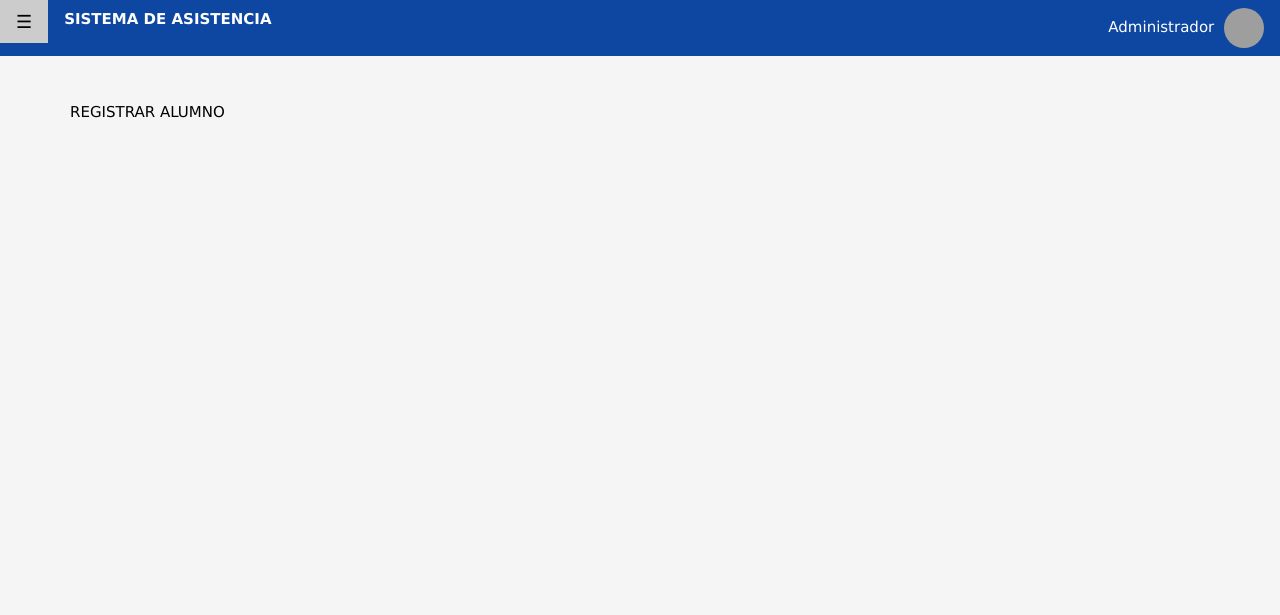
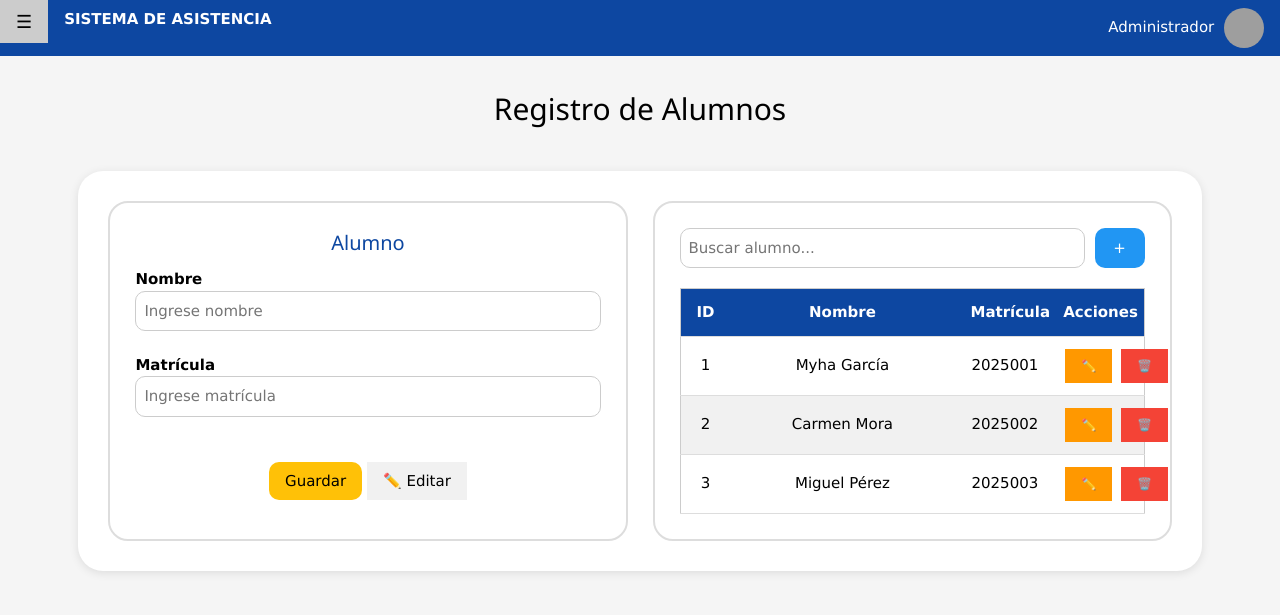
Before and after one commit to Analimartinezz/Asistencia, a website: page public/registroAlumno.html in a window 1280 px wide. Drawn offline with Linux system fonts and the light colour scheme; grey boxes are pictures that could not be loaded.

Commit message:
Registro alumnos

```diff
--- a/public/registroAlumno.html
+++ b/public/registroAlumno.html
@@ -1,10 +1,11 @@
 <!DOCTYPE html>
 <html lang="es">
+
 <head>
     <meta charset="UTF-8">
     <meta name="viewport" content="width=device-width, initial-scale=1">
 
-<title>Sistema de Asistencia</title>
+    <title>Registro de Alumnos</title>
 
     <link rel="stylesheet" href="css/w3.css">
 
@@ -20,26 +21,6 @@ body{
             color:white;
         }
 
-/* Tarjetas */
-.tarjeta{
-    background:white;
-    border-radius:20px;
-    padding:25px;
-    min-height:260px;
-    text-align:center;
-    box-shadow:0 2px 10px rgba(0,0,0,0.1);
-    transition:0.3s;
-}
-
-.tarjeta:hover{
-    transform:translateY(-5px);
-}
-
-.numero{
-    font-size:50px;
-    font-weight:bold;
-    color:#0D47A1;
-}
 
         .icono{
             font-size:50px;
@@ -58,11 +39,114 @@ body{
             margin-left:5px;
         }
 
+        /* Contenedor principal */
+        .contenedor-boceto{
+            width:90%;
+            max-width:1200px;
+            margin:40px auto;
+            background:white;
+            border-radius:25px;
+            padding:30px;
+            display:flex;
+            gap:25px;
+            box-shadow:0 2px 10px rgba(0,0,0,0.1);
+        }
+
+        /* Formulario 50% */
+        .panel-formulario{
+            flex:1;
+            border:2px solid #ddd;
+            border-radius:20px;
+            padding:25px;
+            box-sizing:border-box;
+        }
+
+        .panel-formulario h4{
+            margin-top:0;
+            text-align:center;
+            color:#0D47A1;
+        }
+
+        .panel-formulario label{
+            font-weight:bold;
+        }
+
+        .panel-formulario input{
+            width:100%;
+            border-radius:10px !important;
+        }
+
+        /* Tabla 50% */
+        .panel-tabla{
+            flex:1;
+            border:2px solid #ddd;
+            border-radius:20px;
+            padding:25px;
+            box-sizing:border-box;
+        }
+
+        .busqueda{
+            display:flex;
+            gap:10px;
+            align-items:center;
+            margin-bottom:20px;
+        }
+
+        .busqueda input{
+            flex:1;
+            height:40px;
+            border-radius:10px !important;
+        }
+
+        .btn-agregar{
+            width:50px;
+            height:40px;
+            border-radius:10px;
+        }
+
+        .tabla-alumnos{
+            width:100%;
+            table-layout:fixed;
+        }
+
+        .tabla-alumnos th,
+        .tabla-alumnos td{
+            padding:12px;
+            text-align:center;
+            vertical-align:middle;
+        }
+
+        .tabla-alumnos th{
+            background:#0D47A1;
+            color:white;
+        }
+
+        .acciones{
+            white-space:nowrap;
+        }
+
+        .acciones button{
+            margin:0 2px;
+        }
+
+        /* Responsive */
+        @media (max-width:768px){
+
+            .contenedor-boceto{
+                flex-direction:column;
+            }
+
+            .panel-formulario,
+            .panel-tabla{
+                width:100%;
+            }
+        }
     </style>
 </head>
+
 <body>
 
-<!-- Barra superior -->
+    <!-- Barra Superior -->
     <div class="w3-bar topbar">
 
         <button class="w3-bar-item w3-button w3-large"
@@ -76,9 +160,8 @@ body{
 
         <div class="w3-right">
 
-        <div class="w3-dropdown-hover">
+            <button class="w3-button topbar">
 
-            <button class="w3-button topbar">
                 Administrador
 
                 <img
@@ -86,15 +169,6 @@ body{
                 class="usuario-img">
 
             </button>
-
-            <div class="w3-dropdown-content w3-bar-block w3-card-4">
-
-                <a href="perfil.html" class="w3-bar-item w3-button"> Mi Perfil </a>
-                <a href="#" class="w3-bar-item w3-button"> Cerrar Sesión </a>
-
-            </div>
-
-        </div>
 
         </div>
 
@@ -105,42 +179,134 @@ body{
          class="w3-sidebar w3-bar-block w3-card w3-animate-left"
          style="display:none;width:250px;">
 
-    <button class="w3-bar-item w3-button w3-large" onclick="cerrarMenu()"> × Cerrar </button>
+        <button class="w3-bar-item w3-button"
+                onclick="cerrarMenu()">
+            × Cerrar
+        </button>
 
-    <a href="principal.html"class="w3-bar-item w3-button">🏠 Inicio </a>
-    <a href="registroAlumno.html" class="w3-bar-item w3-button"> 👨‍🎓 Alumnos </a>
-    <a href="Asistencia.html" class="w3-bar-item w3-button"> ✅ Asistencia </a>
-    <a href="participaciones.html" class="w3-bar-item w3-button">📋 Participación </a>
-    <a href="Consultas.html" class="w3-bar-item w3-button"> 🔍 Consultas </a>
+        <a href="principal.html" class="w3-bar-item w3-button">🏠 Inicio</a>
+        <a href="registroAlumno.html" class="w3-bar-item w3-button">👨‍🎓 Alumnos</a>
+        <a href="Asistencia.html" class="w3-bar-item w3-button">✅ Asistencia</a>
+        <a href="participaciones.html" class="w3-bar-item w3-button">📋 Participación</a>
+        <a href="Consultas.html" class="w3-bar-item w3-button">🔍 Consultas</a>
 
     </div>
 
-<!-- Contenido -->
-<div class="w3-container "style="padding:30px 70px;">
-    <p>REGISTRAR ALUMNO</p>
+    <div class="w3-container">
+
+        <h2 class="w3-center" style="margin-top:30px;">
+            Registro de Alumnos
+        </h2>
+
+        <div class="contenedor-boceto">
+
+            <!-- Formulario -->
+            <div class="panel-formulario">
+
+                <h4>Alumno</h4>
+
+                <label>Nombre</label>
+                <input
+                    type="text"
+                    class="w3-input w3-border"
+                    placeholder="Ingrese nombre">
+
+                <br>
+
+                <label>Matrícula</label>
+                <input
+                    type="text"
+                    class="w3-input w3-border"
+                    placeholder="Ingrese matrícula">
+
+                <br><br>
+
+                <div class="w3-center">
+
+                    <button class="w3-button boton">
+                        Guardar
+                    </button>
+
+                    <button class="w3-button w3-light-grey">
+                        ✏️ Editar
+                    </button>
+
+                </div>
+
+            </div>
+
+            <!-- Tabla -->
+            <div class="panel-tabla">
+
+                <div class="busqueda">
+
+                    <input
+                        type="text"
+                        class="w3-input w3-border"
+                        placeholder="Buscar alumno...">
+
+                    <button class="w3-button w3-blue btn-agregar">
+                        +
+                    </button>
+
+                </div>
+
+                <table class="w3-table-all tabla-alumnos">
+
+                    <thead>
+                        <tr>
+                            <th style="width:10%;">ID</th>
+                            <th style="width:50%;">Nombre</th>
+                            <th style="width:20%;">Matrícula</th>
+                            <th style="width:20%;">Acciones</th>
+                        </tr>
+                    </thead>
+                    <tbody>
+                        <tr>
+                            <td>1</td>
+                            <td>Myha García</td>
+                            <td>2025001</td>
+                            <td class="acciones">
+                                <button class="w3-button w3-small w3-orange">✏️</button>
+                                <button class="w3-button w3-small w3-red">🗑️</button>
+                            </td>
+                        </tr>
+                        <tr>
+                            <td>2</td>
+                            <td>Carmen Mora</td>
+                            <td>2025002</td>
+                            <td class="acciones">
+                                <button class="w3-button w3-small w3-orange">✏️</button>
+                                <button class="w3-button w3-small w3-red">🗑️</button>
+                            </td>
+                        </tr>
+                        <tr>
+                            <td>3</td>
+                            <td>Miguel Pérez</td>
+                            <td>2025003</td>
+                            <td class="acciones">
+                                <button class="w3-button w3-small w3-orange">✏️</button>
+                                <button class="w3-button w3-small w3-red">🗑️</button>
+                            </td>
+                        </tr>
+                    </tbody>
+                </table>
+
+            </div>
+
+        </div>
 
     </div>
 
     <script>
 
         function abrirMenu(){
-    document.getElementById("menu").style.display="block";
+            document.getElementById("menu").style.display = "block";
         }
 
         function cerrarMenu(){
-    document.getElementById("menu").style.display="none";
+            document.getElementById("menu").style.display = "none";
         }
-
-document.getElementById("fechaActual").textContent =
-new Date().toLocaleDateString(
-    "es-ES",
-    {
-        weekday:"long",
-        year:"numeric",
-        month:"long",
-        day:"numeric"
-    }
-);
 
     </script>
 
```
Also changed, not shown: public/asistencia.html (line endings or trailing spaces). Lines whose indentation alone changed are shown as unchanged.
